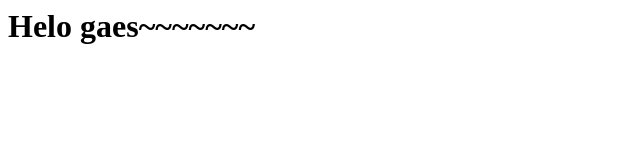
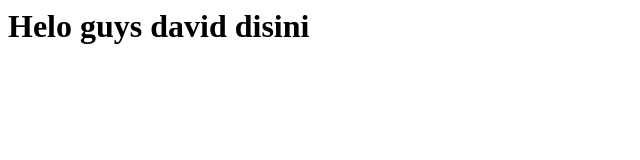
Before and after one commit to Vincent-Oktavian/tes-repo, a plain HTML site: page index.html in a window 1280 px wide. Shown: the whole page, without its empty margins (0-640 px from the left). Drawn offline with Linux system fonts and the light colour scheme.

Commit message:
mengubah index.html di branch branch-lain

```diff
--- a/index.html
+++ b/index.html
@@ -11,7 +11,7 @@
     </style>
 </head>
 <body>
-    <h1>Helo gaes~~~~~~~</h1>
+    <h1>Helo guys david disini</h1>
     <script type="text/javascript" src="script.js"></script>
 </body>
 </html>
```
